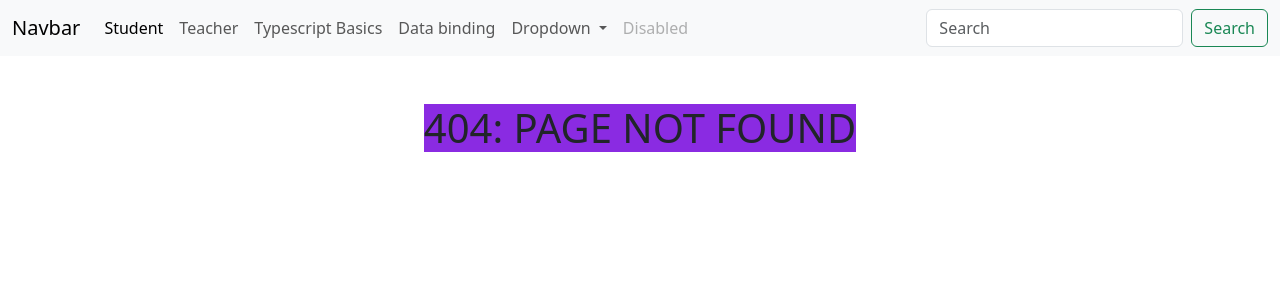
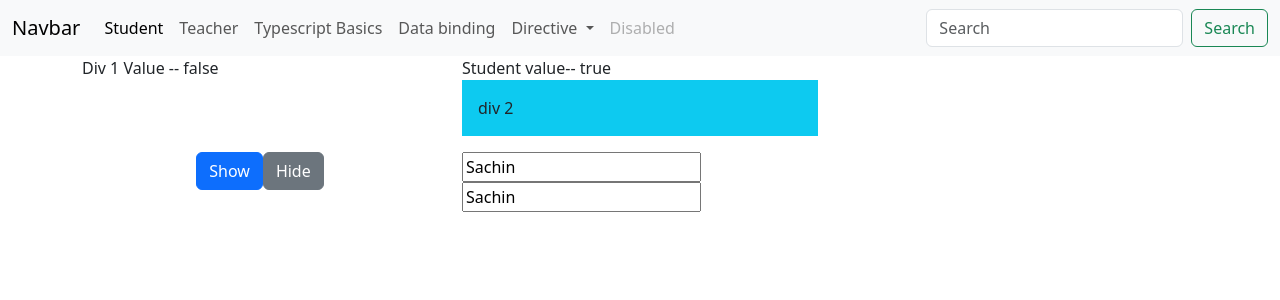
Before and after one commit to gaikwadGFS/Angular_Practice, an Angular app: page /ng-if in a window 1280 px wide. Before the commit this address had no page. Shown: the top 300 px of the page. Built offline with nearby package versions, Linux system fonts and the light colour scheme.

Commit message:
Directive

```diff
--- a/angular.json
+++ b/angular.json
@@ -40,7 +40,8 @@
 
             ],
             "scripts": [
-              "node_modules/bootstrap/dist/js/bootstrap.min.js"
+              "node_modules/bootstrap/dist/js/bootstrap.min.js",
+             "node_modules/bootstrap/dist/js/bootstrap.bundle.min.js"
             ]
           },
           "configurations": {
--- a/src/app/app.module.ts
+++ b/src/app/app.module.ts
@@ -11,6 +11,8 @@ import { ErrorPageComponent } from './components/error-page/error-page.component
 import { LoginComponent } from './components/login/login.component';
 import { FormsModule } from '@angular/forms';
 import { DataBindingComponent } from './components/data-binding/data-binding.component';
+import { NgIfComponent } from './components/ng-if/ng-if.component';
+import { NgForComponent } from './ng-for/ng-for.component';
 
 @NgModule({
   declarations: [
@@ -21,7 +23,9 @@ import { DataBindingComponent } from './components/data-binding/data-binding.com
     NavbarComponent,
     ErrorPageComponent,
     LoginComponent,
-    DataBindingComponent
+    DataBindingComponent,
+    NgIfComponent,
+    NgForComponent
   ],
   imports: [
     BrowserModule,
--- a/src/app/components/navbar/navbar.component.html
+++ b/src/app/components/navbar/navbar.component.html
@@ -18,13 +18,14 @@
           <li class="nav-item">
             <a class="nav-link" routerLink="databinding">Data binding</a>
           </li>
+
           <li class="nav-item dropdown">
-            <a class="nav-link dropdown-toggle" routerLink="#" id="navbarDropdown" role="button" data-bs-toggle="dropdown" aria-expanded="false">
-              Dropdown
+            <a class="nav-link dropdown-toggle"  id="navbarDropdown" role="button" data-bs-toggle="dropdown" aria-expanded="false">
+              Directive
             </a>
             <ul class="dropdown-menu" aria-labelledby="navbarDropdown">
-              <li><a class="dropdown-item" routerLink="#">Action</a></li>
-              <li><a class="dropdown-item" routerLink="#">Another action</a></li>
+              <li><a class="dropdown-item" routerLink="ng-if">*ngIf</a></li>
+              <li><a class="dropdown-item" routerLink="ng-for">*ngFor</a></li>
               <li><hr class="dropdown-divider"></li>
               <li><a class="dropdown-item" routerLink="#">Something else here</a></li>
             </ul>
--- /dev/null
+++ b/src/app/components/ng-if/ng-if.component.html
@@ -0,0 +1,47 @@
+<div class="row">
+    <div class="col-4">
+     Div 1 Value --  {{showhide}}
+    </div>
+    <div class="col-4">
+      Student value--   {{studentNameOne == studentNameTwo}}
+    </div>
+    <div class="col-4">
+
+    </div>
+</div>
+<div class="row">
+    <div class="col-4">
+        <div class="bg-success p-3" *ngIf="showhide">
+            div 1
+        </div>
+    </div>
+    <div class="col-4">
+        <div class="bg-info p-3" *ngIf="studentNameOne == studentNameTwo">
+            div 2
+        </div>
+    </div>
+    <div class="col-4">
+        <div class="bg-warning p-3" *ngIf="false">
+            div 3
+        </div>
+    </div>
+</div>
+<div class="row mt-3">
+    <div class="col-4">
+        <div class="text-center">
+            <button type="button" class="btn btn-primary" (click)="showDiv()">Show</button>
+            <button type="button" class="btn btn-secondary" (click)="hideDiv()">Hide</button>
+
+        </div>
+    </div>
+    <div class="col-4">
+        <div>
+            <input type="text" name="studone" [(ngModel)]="studentNameOne">
+            <input type="text" name="studtwo" [(ngModel)]="studentNameTwo">
+
+        </div>
+    </div>
+    <div class="col-4">
+        <div></div>
+    </div>
+</div>
--- /dev/null
+++ b/src/app/components/ng-if/ng-if.component.ts
@@ -0,0 +1,22 @@
+import { Component } from '@angular/core';
+
+@Component({
+  selector: 'app-ng-if',
+  templateUrl: './ng-if.component.html',
+  styleUrl: './ng-if.component.css'
+})
+export class NgIfComponent {
+
+    showhide:boolean=false;
+
+    studentNameOne:string ="Sachin";
+    studentNameTwo:string="Sachin";
+
+    showDiv(){
+      this.showhide=true;
+    }
+
+    hideDiv(){
+      this.showhide=false;
+    }
+}
--- /dev/null
+++ b/src/app/ng-for/ng-for.component.html
@@ -0,0 +1,36 @@
+<div class="row">
+    <div class="col-3">
+        <ul>
+            <li *ngFor="let list of cityList">{{list}}</li>
+        </ul>
+    </div>
+    <div>
+        <ol>
+            <li *ngFor="let ol of cityList">{{ol}}</li>
+        </ol>
+    </div>
+</div>
+
+<p *ngFor="let city of cityList">{{city}}</p>
+
+<div *ngFor="let city of cityList">
+    {{city}}
+</div>
+
+<span *ngFor="let spanList of cityList" class="mx-2">{{spanList}}</span>
+
+<h3 *ngFor="let spanList of cityList">{{spanList}}</h3>
+
+
+<div class="row">
+    <div class="col-4">
+        <select name="opt" [(ngModel)]="dropdownValue" class="form-control">
+            <option >Select Option</option>
+            <option value="Maharashtra">hhdkzh</option>
+            <option value="Maharashtra123">jhjhsd</option>
+            <option value="Maharashtra567">dsjh</option>
+            <option value="Maharashtra908">jhdsj</option>
+        </select>
+        {{dropdownValue}}
+    </div>
+</div>
--- /dev/null
+++ b/src/app/ng-for/ng-for.component.ts
@@ -0,0 +1,14 @@
+import { Component } from '@angular/core';
+
+@Component({
+  selector: 'app-ng-for',
+  templateUrl: './ng-for.component.html',
+  styleUrl: './ng-for.component.css'
+})
+export class NgForComponent {
+
+  cityList:any[]=['Solapur','Pune','Mumbai','Delhi'];
+
+  dropdownValue:string='';
+
+}
--- a/src/index.html
+++ b/src/index.html
@@ -11,5 +11,7 @@
 
   <app-root></app-root>
 
+  <!-- <script src="https://cdn.jsdelivr.net/npm/@popperjs/core@2.11.8/dist/umd/popper.min.js" integrity="sha384-I7E8VVD/ismYTF4hNIPjVp/Zjvgyol6VFvRkX/vR+Vc4jQkC+hVqc2pM8ODewa9r" crossorigin="anonymous"></script> -->
+
 </body>
 </html>
```
Also changed, not shown: src/app/app-routing.module.ts (+10 -0 lines), src/app/components/ng-if/ng-if.component.css (added), src/app/ng-for/ng-for.component.css (added), theory.txt, 2 other files (tests, documents, lock files or other folders).
